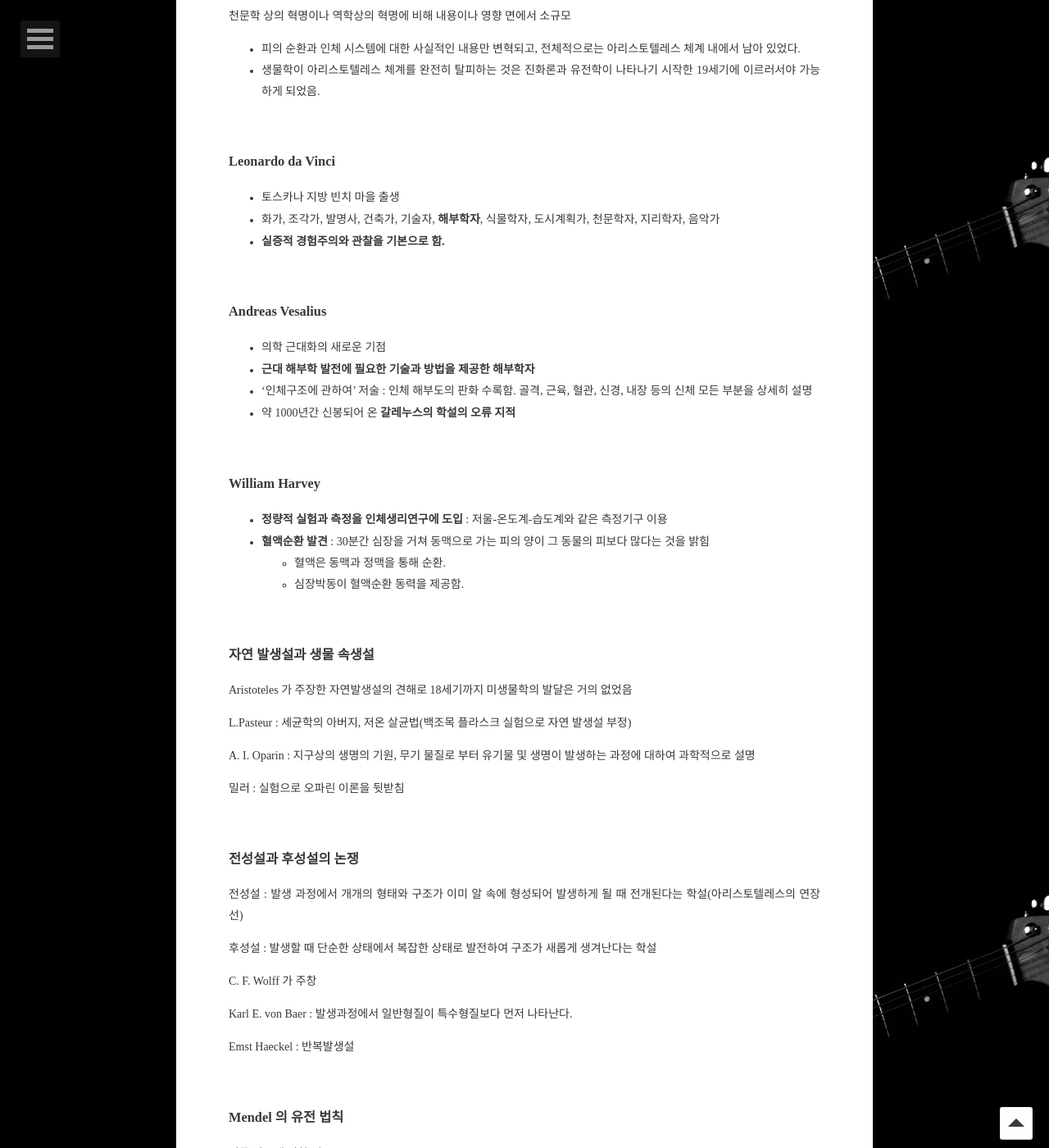
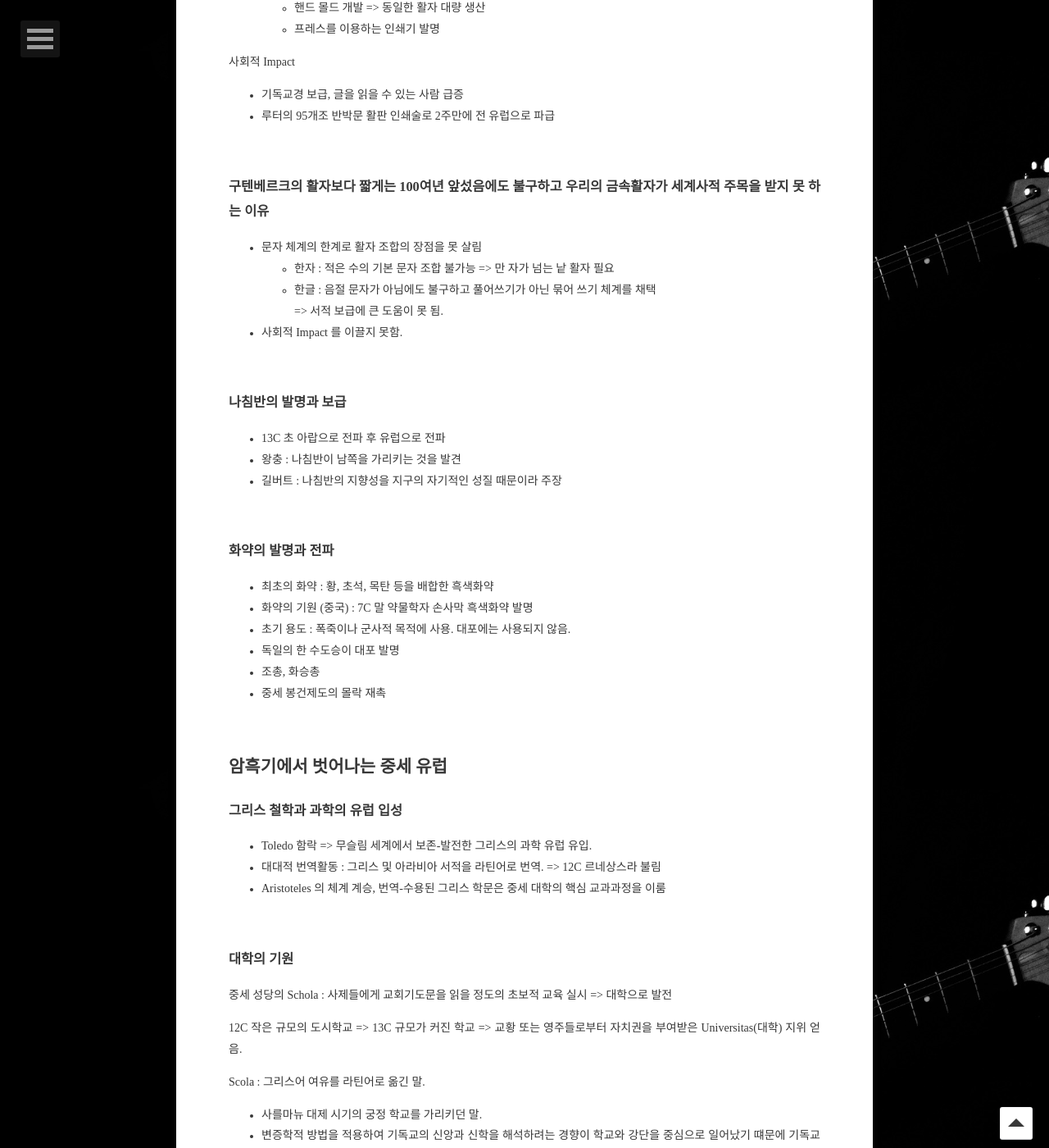
Before and after one commit to siloFoX/siloFoX.github.io, a Jekyll site: the page built from _posts/2020-06-25-history-of-science-final-exam-study-1.md, in a window 1280 px wide and 1400 px high, scrolled down 1738 px. Shown: the whole window at 82% size. Built offline with Jekyll 4.4.1, drawn with Linux system fonts in a browser that asks for light colours; comment, search, counter and statistics services are not loaded; some of the changed text lies outside the part shown.

Commit message:
Post hos 1 finish

```diff
--- a/_posts/2020-06-25-history-of-science-final-exam-study-1.md
+++ b/_posts/2020-06-25-history-of-science-final-exam-study-1.md
@@ -2,7 +2,7 @@
 layout: post
 title:  "history of science final exam study 1"
 date:   2020-06-25
-excerpt: "생물학 & 화학의 발전"
+excerpt: "중세의 과학과 기술"
 tag:
 - history of science
 - final-term
@@ -13,172 +13,107 @@ comments: true
 feature: https://github.com/siloFoX/siloFoX.github.io/blob/master/images/history-of-science/history-of-science-feature.jpg?raw=true
 ---
 
-미완
-
-# 근대 생물학의 발전
+# 중세의 과학과 기술
 
 목차
-- 의학에서 생물학으로
-- 자연 발생설과 생물 속생설
-    - 자연발생설 부정의 역사
-    - 자연 발생설의 재등장
-- 전성설 vs. 후성설
-- 멘델의 유전법칙
-- 생명현상 이해의 접근방법 변화
-    - 생기론 vs. 기계론
-    - 세포생물학
-- 진화론의 등장
+- 새로운 기술의 전파
+- 암흑기에서 벗어나는 중세 유럽
 
 <br>
 
-## 의학에서 생물학으로
+## 새로운 기술의 전파
 
-<b>생명체 해부와 해부도</b><br>
-다빈치는 실증적 경험주의<br>
-A.Vesalius : 근대 해부학의 기술과 방법제공, 갈레누스 학설의 오류를 지적함
-
->
-안드레아스 베살리우스
->
-해부학의 창시자이자, 의사. 그 당시까지 천하게 취급받던 외과의사의 지위가 내과의사만큼 향상되었다.
->
-기존의 질병관을 깨며 새로운 해부병리학을 탄생시켰다.
->
-
->
-갈레노스의 학설의 오류
->
-혈액과 심장에 관한 학설이라는 것에서 혈액은 소모된다고 믿었다.
->
-근데 밑에 다 있네 이제 안 찾아볼거야
->
-
-<b>정량적 실험과 측정을 생리현상연구에 도입</b><br>
-<b>William Harvey : 혈액 순환 발견</b>
-
-<b>현미경이용 세포막 발견</b> : Robert Hooke
-
-<b>생물 해부학에 현미경사용 모세혈관과 적혈구 발견</b><br>
-<b>Marcello Malpighi : 현미경 해부학의 창시자</b>
+- 종이
+- 인쇄술
+- 나침반
+- 화약 및 화포
+- 중국의 3대 발명품
 
 <br>
 
-### 19세기 이전 생리학상의 변혁의 성격
+## 인쇄술의 발명과 보급
 
-천문학 상의 혁명이나 역학상의 혁명에 비해 내용이나 영향 면에서 소규모
-- 피의 순환과 인체 시스템에 대한 사실적인 내용만 변혁되고, 전체적으로는 아리스토텔레스 체계 내에서 남아 있었다.
-- 생물학이 아리스토텔레스 체계를 완전히 탈피하는 것은 진화론과 유전학이 나타나기 시작한 19세기에 이르러서야 가능하게 되었음.
+탁본 > 목판 > 흙 활자 > 목 활자 > 금속활자
+
+- 목판인쇄술
+    - 비용과 시간이 많이 요구됨
+    - 한 종류의 책만 가능
+    - 보관이 어려움
+
+- 활자 인쇄술
+    - 시간과 비용 절감
+    - 필요한 서적을 수시 제작 가능
+    - 장기 보관 가능(금속활자)
 
 <br>
 
-### Leonardo da Vinci
+### 금속활자
 
-- 토스카나 지방 빈치 마을 출생
-- 화가, 조각가, 발명사, 건축가, 기술자, <b>해부학자</b>, 식물학자, 도시계획가, 천문학자, 지리학자, 음악가
-- <b>실증적 경험주의와 관찰을 기본으로 함.</b>
+불로직지심체요절 (현존하는 최고의 금속활자 인쇄 본)
+- 1972년에 세계도서전시회에서 존재가 알려짐.
+- 고려 우왕 3년에 청주 부근 흥덕사에서 인쇄.
 
 <br>
 
-### Andreas Vesalius
+### 서양의 인쇄기술
 
-- 의학 근대화의 새로운 기점
-- <b>근대 해부학 발전에 필요한 기술과 방법을 제공한 해부학자</b>
-- '인체구조에 관하여' 저술 : 인체 해부도의 판화 수록함. 골격, 근육, 혈관, 신경, 내장 등의 신체 모든 부분을 상세히 설명
-- 약 1000년간 신봉되어 온 <b>갈레누스의 학설의 오류 지적</b>
+- Gutenberg : 금속활자 인쇄술 발명
+    - 라틴어 성경 180부 인쇄
+    - 핸드 몰드 개발 => 동일한 활자 대량 생산
+    - 프레스를 이용하는 인쇄기 발명
+
+사회적 Impact
+- 기독교경 보급, 글을 읽을 수 있는 사람 급증
+- 루터의 95개조 반박문 활판 인쇄술로 2주만에 전 유럽으로 파급
 
 <br>
 
-### William Harvey
+### 구텐베르크의 활자보다 짧게는 100여년 앞섰음에도 불구하고 우리의 금속활자가 세계사적 주목을 받지 못 하는 이유
 
-- <b>정량적 실험과 측정을 인체생리연구에 도입</b> : 저울-온도계-습도계와 같은 측정기구 이용
-- <b>혈액순환 발견</b> : 30분간 심장을 거쳐 동맥으로 가는 피의 양이 그 동물의 피보다 많다는 것을 밝힘
-    - 혈액은 동맥과 정맥을 통해 순환.
-    - 심장박동이 혈액순환 동력을 제공함.
+- 문자 체계의 한계로 활자 조합의 장점을 못 살림
+    - 한자 : 적은 수의 기본 문자 조합 불가능 => 만 자가 넘는 낱 활자 필요
+    - 한글 : 음절 문자가 아님에도 불구하고 풀어쓰기가 아닌 묶어 쓰기 체계를 채택<br>
+    => 서적 보급에 큰 도움이 못 됨.
+- 사회적 Impact 를 이끌지 못함.
 
 <br>
 
-### 자연 발생설과 생물 속생설
+### 나침반의 발명과 보급
 
-Aristoteles 가 주장한 자연발생설의 견해로 18세기까지 미생물학의 발달은 거의 없었음
-
-L.Pasteur : 세균학의 아버지, 저온 살균법(백조목 플라스크 실험으로 자연 발생설 부정)
-
-A. I. Oparin : 지구상의 생명의 기원, 무기 물질로 부터 유기물 및 생명이 발생하는 과정에 대하여 과학적으로 설명
-
-밀러 : 실험으로 오파린 이론을 뒷받침
+- 13C 초 아랍으로 전파 후 유럽으로 전파
+- 왕충 : 나침반이 남쪽을 가리키는 것을 발견
+- 길버트 : 나침반의 지향성을 지구의 자기적인 성질 때문이라 주장
 
 <br>
 
-### 전성설과 후성설의 논쟁
+### 화약의 발명과 전파
 
-전성설 : 발생 과정에서 개개의 형태와 구조가 이미 알 속에 형성되어 발생하게 될 때 전개된다는 학설(아리스토텔레스의 연장선)
-
-후성설 : 발생할 때 단순한 상태에서 복잡한 상태로 발전하여 구조가 새롭게 생겨난다는 학설
-
-C. F. Wolff 가 주창
-
-Karl E. von Baer : 발생과정에서 일반형질이 특수형질보다 먼저 나타난다.
-
-Emst Haeckel : 반복발생설
+- 최초의 화약 : 황, 초석, 목탄 등을 배합한 흑색화약
+- 화약의 기원 (중국) : 7C 말 약물학자 손사막 흑색화약 발명
+- 초기 용도 : 폭죽이나 군사적 목적에 사용. 대포에는 사용되지 않음.
+- 독일의 한 수도승이 대포 발명
+- 조총, 화승총
+- 중세 봉건제도의 몰락 재촉
 
 <br>
 
-### Mendel 의 유전 법칙
+## 암흑기에서 벗어나는 중세 유럽
 
-식물 잡종에 관한 연구
+### 그리스 철학과 과학의 유럽 입성
 
-우열의 법칙, 분리의 법칙, 독립의 법칙
+- Toledo 함락 => 무슬림 세계에서 보존-발전한 그리스의 과학 유럽 유입.
+- 대대적 번역활동 : 그리스 및 아라비아 서적을 라틴어로 번역. => 12C 르네상스라 불림
+- Aristoteles 의 체계 계승, 번역-수용된 그리스 학문은 중세 대학의 핵심 교과과정을 이룸
 
 <br>
 
-### 생명현상 이해의 접근방법 변화
+### 대학의 기원
 
-현미경, 과학 기기의 발달, 화학의 발전<br>
-=> 생명 현상의 이해 접근 방법 변화
+중세 성당의 Schola : 사제들에게 교회기도문을 읽을 정도의 초보적 교육 실시 => 대학으로 발전
 
-- 거시적 관점에서 미지적 관점으로
-- 생기론적 관점에서 기계론적 관점으로
+12C 작은 규모의 도시학교 => 13C 규모가 커진 학교 => 교황 또는 영주들로부터 자치권을 부여받은 Universitas(대학) 지위 얻음.
 
-생기론 : 생명체 고유의 엔텔레케이아에 의해 생명 현상이 나타남.<br>
-엔텔레케이아 : 질료로부터 형상을 실현시키는 원리
-
-<br>
-
-### 진화론의 등장
-
-Lamarck : 19c 초 최초로 진화론을 제시, 용불용설, 획득형질유전
-
-Charles R. Darwin : 비글호에 박물학자로 승선, 맬더스의 "인구론" 1837년에 읽음
-
-종의 기원 : 자연선택, 획득형질의 유전, 20세기 초 돌연변이의 발견으로 더욱 지지를 받음
-
-현대의 진화론 : 돌연변이, 지역적 격리, 자연선택, 유전자 단위의 작은 변화의 우영ㄴ적 집단 내 축적 등이 진화의 요인
-
-<br>
-
-## 자연발생설과 생물속생설
-
-- 자연발생설 : "생명체가 부모 없이 스스로 생길 수 있다" 는 가설
-    - Aristoteles 가 주장한 생명의 기원에 관련된 학설 중 하나 <- 목적론적 세계관에 기초
-    - 자연발생설의 견해로 18C 까지 미생물학의 발전은 거의 없었음.
-
-- 생물속생설 : "생물체는 다른 생물체로부터만 발생할 수 있다" 는 입장
-
-<br>
-
-### 자연발생설 부정의 역사
-
-자연발생설이 부정되는 과정에서 실험세균학 대두, 멸균의 개념 등장, 식품 보관 방법 발전함
-
-- Francesco Redi : 두 병에 죽은 물고기를 넣음. 한쪽 병은 뚜껑을 덮고, 다른 병은 잘 짜여진 천으로 싸서 막음. 며칠 방지함. 뚜껑을 덮지 않은 병 쪽에는 날벌레가 꼬임, 뚜껑을 한 병에는 날벌레가 꼬이지 않음.
--> 과학에서 기본적인 대조의 개념 확립
--> 반론 : 날벌레나 파리 등에 관해서만 자연발생이 부정된 것 뿐
-
-- Redi 의 실험을 반박하기 위한 J. T. Needham 의 실험
-    - 고기 국물을 가열해 시험관에 넣고 마개를 막은 실험에서 미생물이 존재
-    - 오류 : 마개가 잘 닫기지 않은 점. 저온 가열.
-
-- Lazzaro Spallanzani : 멸균 개념을 만들어 자연발생설 부정
-    - 용기에 유기물 용액을 고온 가열 후 밀폐 => 장기간 보존해도 미생물은 발생 못함.
-    - 식품의 보관방법에 큰 영향을 줌.
-    - 반론 : 산소가 공급되지 않았기 때문에 자연 발생한 미생물의 생육이 억제된 것 뿐.
+Scola : 그리스어 여유를 라틴어로 옮긴 말.
+- 사를마뉴 대제 시기의 궁정 학교를 가리키던 말.
+- 변증학적 방법을 적용하여 기독교의 신앙과 신학을 해석하려는 경향이 학교와 강단을 중심으로 일어났기 떄문에 기독교 신학을 스콜라주의라고 부름.
+- 스콜라 신학 또는 스콜라 철학은 중세 로마 카톨릭 교회의 신학과 신앙 체계를 가리킴.
```
Also changed, not shown: _posts/2020-06-25-history-of-science-final-exam-study-2.md (added, +18 -0 lines), _posts/2020-06-26-history-of-science-final-exam-study-3.md (added, +184 -0 lines).
